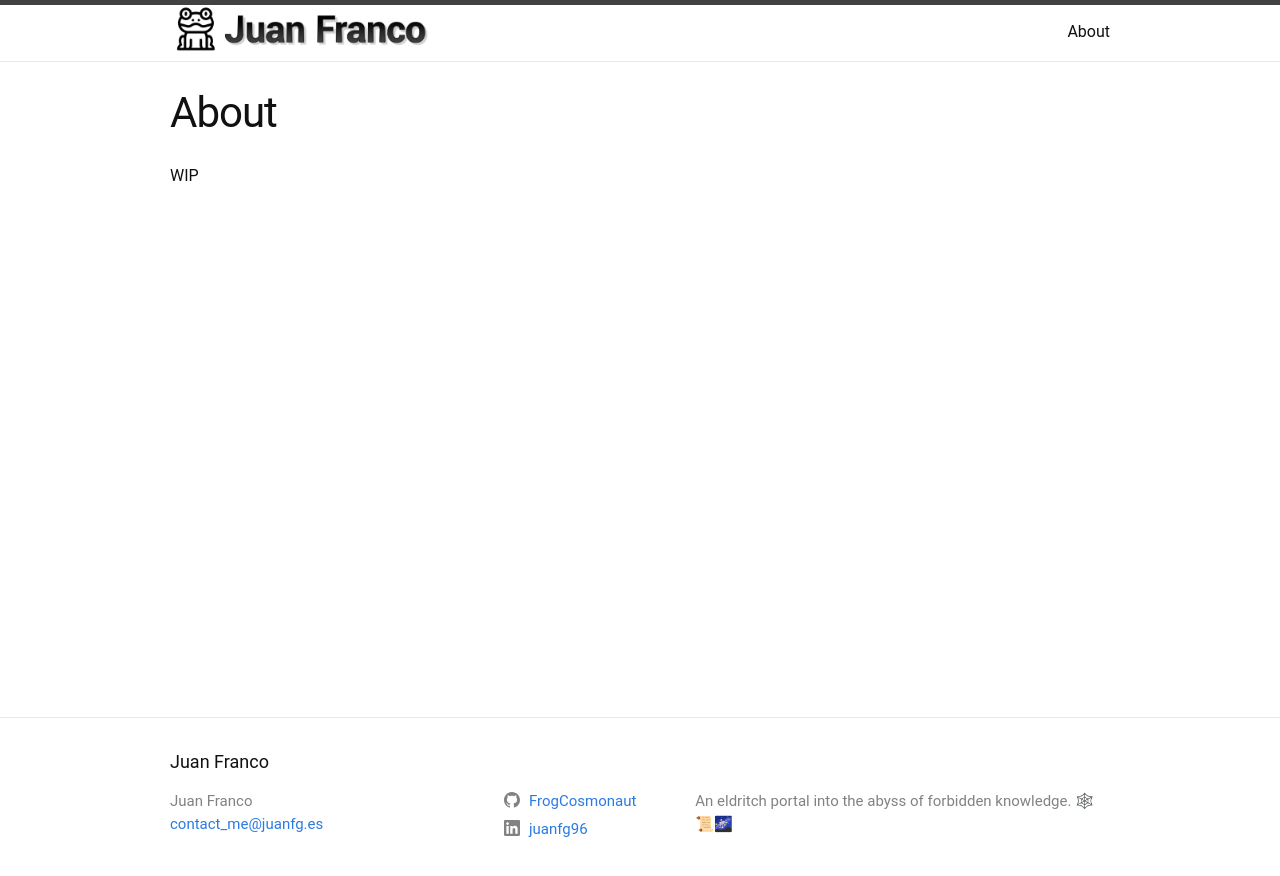
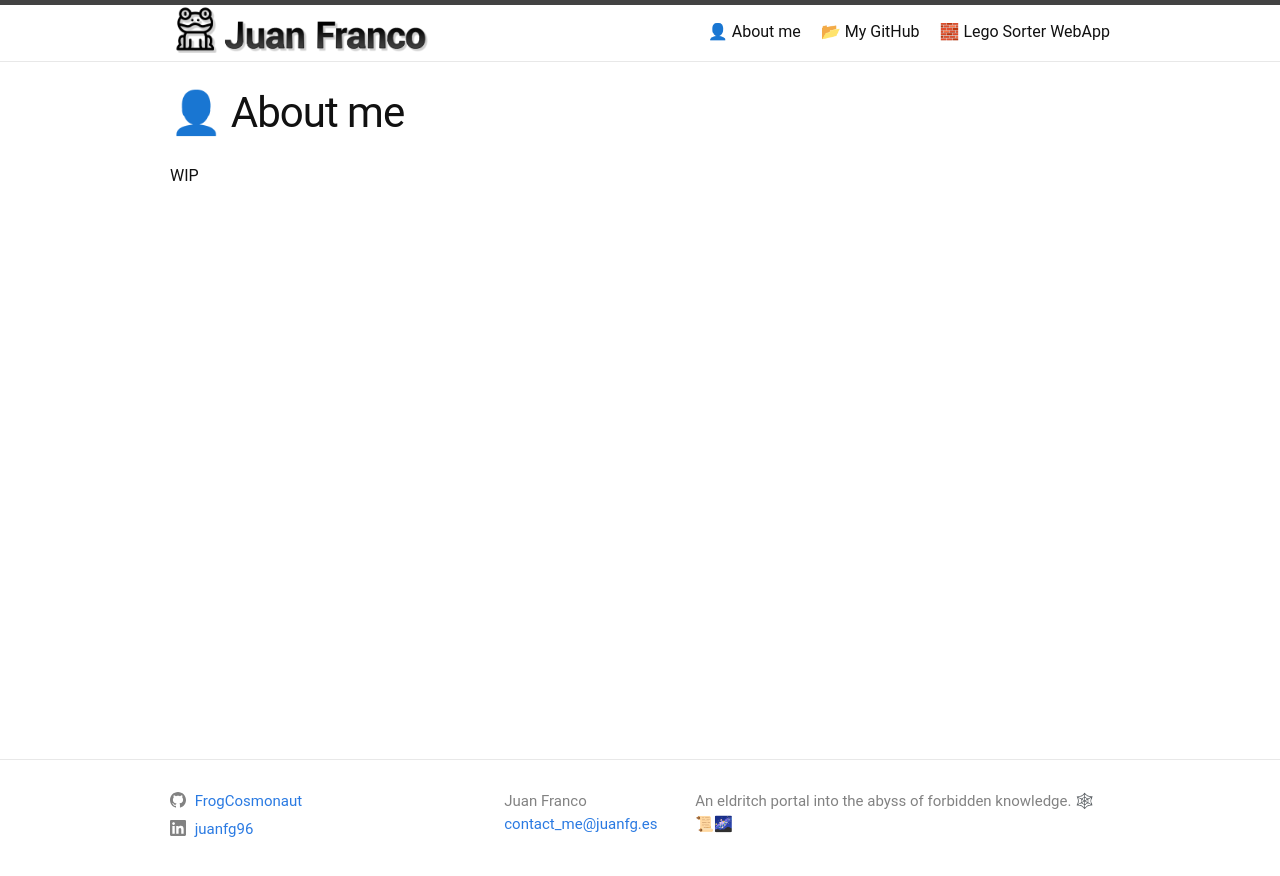
Before and after one commit to FrogCosmonaut/FrogCosmonaut.github.io, a Jekyll site: the page built from about.markdown, in a window 1280 px wide. Shown: the top 876 px of the page. Built offline with Jekyll 4.4.1, drawn with Linux system fonts in a browser that asks for light colours.

```diff
--- a/_includes/footer.html
+++ b/_includes/footer.html
@@ -3,11 +3,13 @@
 
   <div class="wrapper">
 
-    <h2 class="footer-heading">{{ site.title | escape }}</h2>
-
     <div class="footer-col-wrapper">
       <div class="footer-col footer-col-1">
-        <ul class="contact-list">
+		{%- include social.html -%}
+      </div>
+
+      <div class="footer-col footer-col-2">
+		<ul class="contact-list">
           <li class="p-name">
             {%- if site.author -%}
               {{ site.author | escape }}
@@ -21,10 +23,6 @@
         </ul>
       </div>
 
-      <div class="footer-col footer-col-2">
-        {%- include social.html -%}
-      </div>
-
       <div class="footer-col footer-col-3">
         <p>{{- site.description | escape -}}</p>
       </div>
--- a/about.markdown
+++ b/about.markdown
@@ -1,6 +1,6 @@
 ---
 layout: page
-title: About
+title: 👤 About me
 permalink: /about/
 ---
 
--- /dev/null
+++ b/lego_sorter_webapp.markdown
@@ -0,0 +1,7 @@
+---
+layout: page
+title: 🧱 Lego Sorter WebApp
+permalink: /lego_sorter_webapp/
+---
+
+WIP
```
Also changed, not shown: _posts/2023-05-28-chatOGT.markdown (added, +8 -0 lines), github.markdown (added, +7 -0 lines), assets/favicon.png, assets/logo.png.
